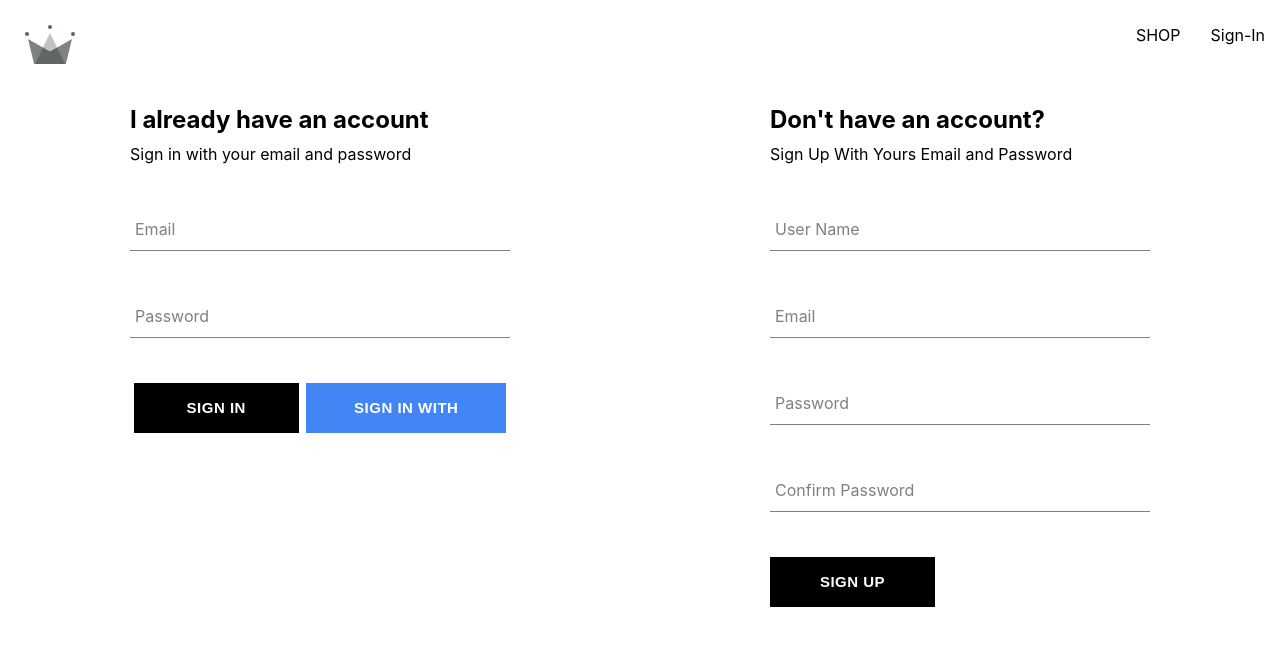
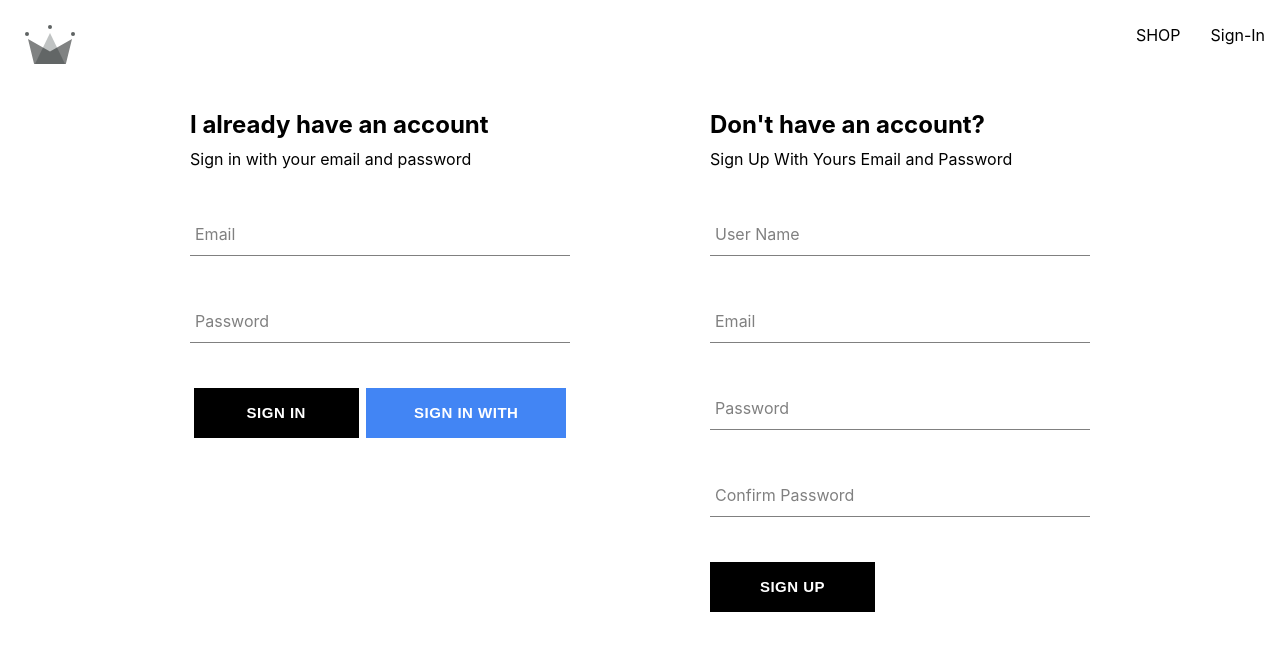
Before and after one commit to Rios-101/capstone-store-fili, a React (Create React App) app: page /signIn in a window 1280 px wide. Shown: the top 650 px of the page. Built offline with nearby package versions, Linux system fonts and the light colour scheme.

Commit message:
final sign-in and sign-up component

```diff
--- a/src/component/log-in/log-in.component.jsx
+++ b/src/component/log-in/log-in.component.jsx
@@ -22,9 +22,13 @@ const LogIn = ()=>{
     }
 
     const logGoogleUser = async ()=>{
-        const {user} = await signInWithGooglePopup()
-        const userDocRef =await creatDocumentFromAuth(user)
-         console.log(userDocRef);
+        try{
+            const {user} = await signInWithGooglePopup()
+            const userDocRef =await creatDocumentFromAuth(user)
+            console.log(userDocRef);
+        }catch(err){
+            console.log(err);
+        }
     }
 
     const logEmailUser = async (event)=>{
@@ -52,7 +56,7 @@ const LogIn = ()=>{
                 <FormInput label="Password" type="password" name="password" required onChange={onChangeHandler} value={password}/>
                 <div className="logIn">
                 <Button  value="Sign In" type="submit" />
-                <Button onClick={logGoogleUser} value="Sign In With Google" type="submit"  buttonType="google"/>
+                <Button onClick={logGoogleUser} value="Sign In With Google" type="button"  buttonType="google"/>
                 </div>
             </form>
         </div>
--- a/src/routes/sign-in/sign-in.style.scss
+++ b/src/routes/sign-in/sign-in.style.scss
@@ -1,4 +1,6 @@
 .signIn{
     display: flex;
-    justify-content:space-around
+    justify-content:space-between;
+    width: 900px;
+    margin: 30px auto;
 }
--- a/src/utilities/firebase/firebase.utility.js
+++ b/src/utilities/firebase/firebase.utility.js
@@ -36,6 +36,7 @@ export const signInWithGoogleRedirect = () =>
   signInWithRedirect(auth, googleProvider);
 
 export const signInWithUserEmailAndPassword = (email, password) =>{
+  if(!email || !password) return;
   return signInWithEmailAndPassword(auth, email, password)
 }
 
```
